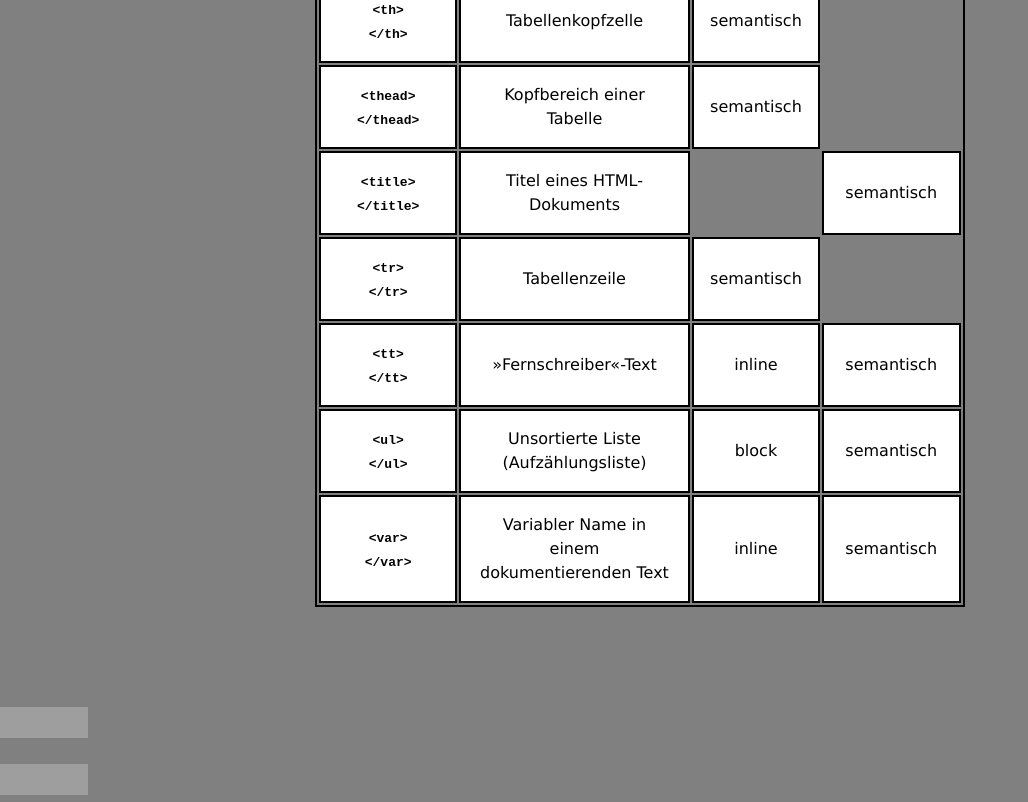
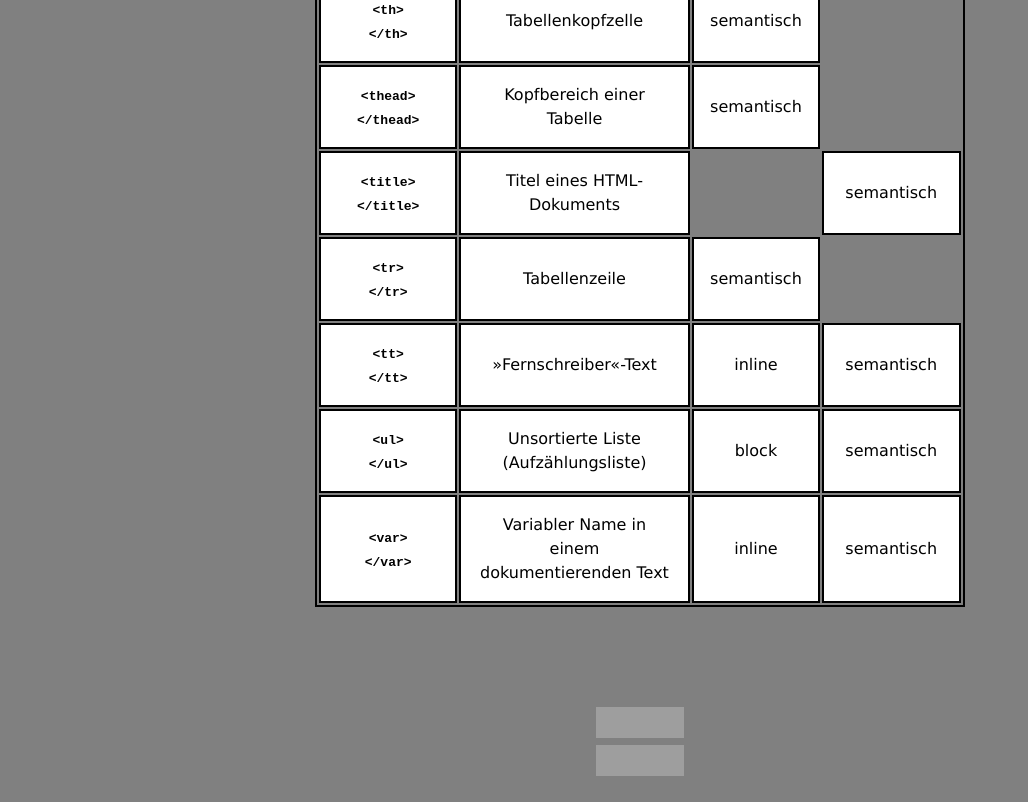
Before and after one commit to Mike66/abschluss03, a plain HTML site: page index.html in a window 1280 px wide. Shown: the part 7345-8147 px from the top of the page, without its empty margins (0-1028 px from the left). Drawn offline with Linux system fonts and the light colour scheme; grey boxes are pictures that could not be loaded.

Commit message:
Fih commit

```diff
--- a/index.html
+++ b/index.html
@@ -638,16 +638,16 @@
 
 
 
-		<p>
+<center>
     <a href="http://validator.w3.org/check?uri=referer"><img
       src="http://www.w3.org/Icons/valid-xhtml10" alt="Valid XHTML 1.0 Strict" height="31" width="88" /></a>
-  </p>
-  <p>
+</center>
+  <center>
   <a href="http://jigsaw.w3.org/css-validator/check/referer">
     <img style="border:0;width:88px;height:31px"
         src="http://jigsaw.w3.org/css-validator/images/vcss-blue"
         alt="CSS ist valide!" />
 </a>
-</p>
+</center>
 </body>
 </html>
```
